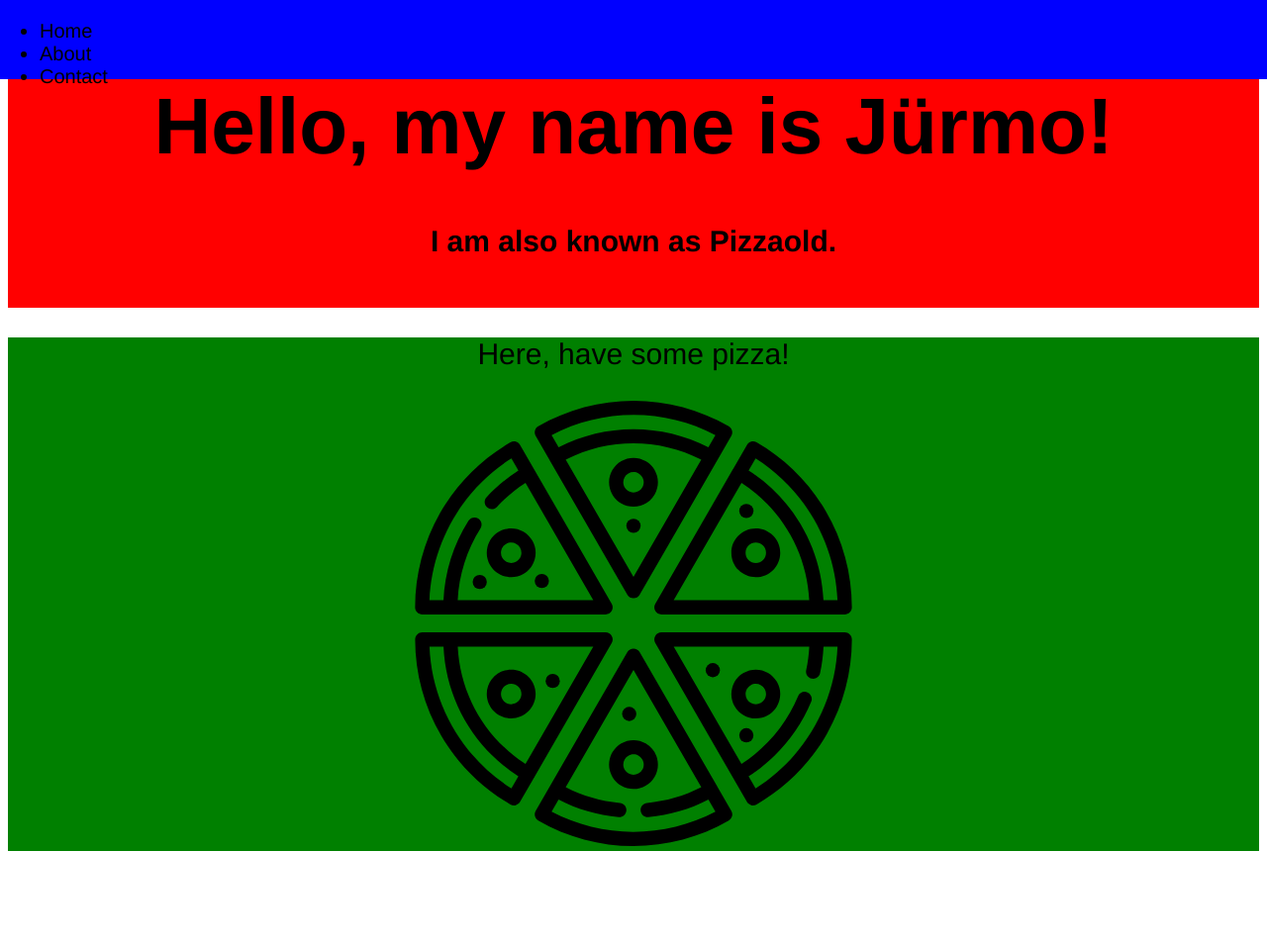
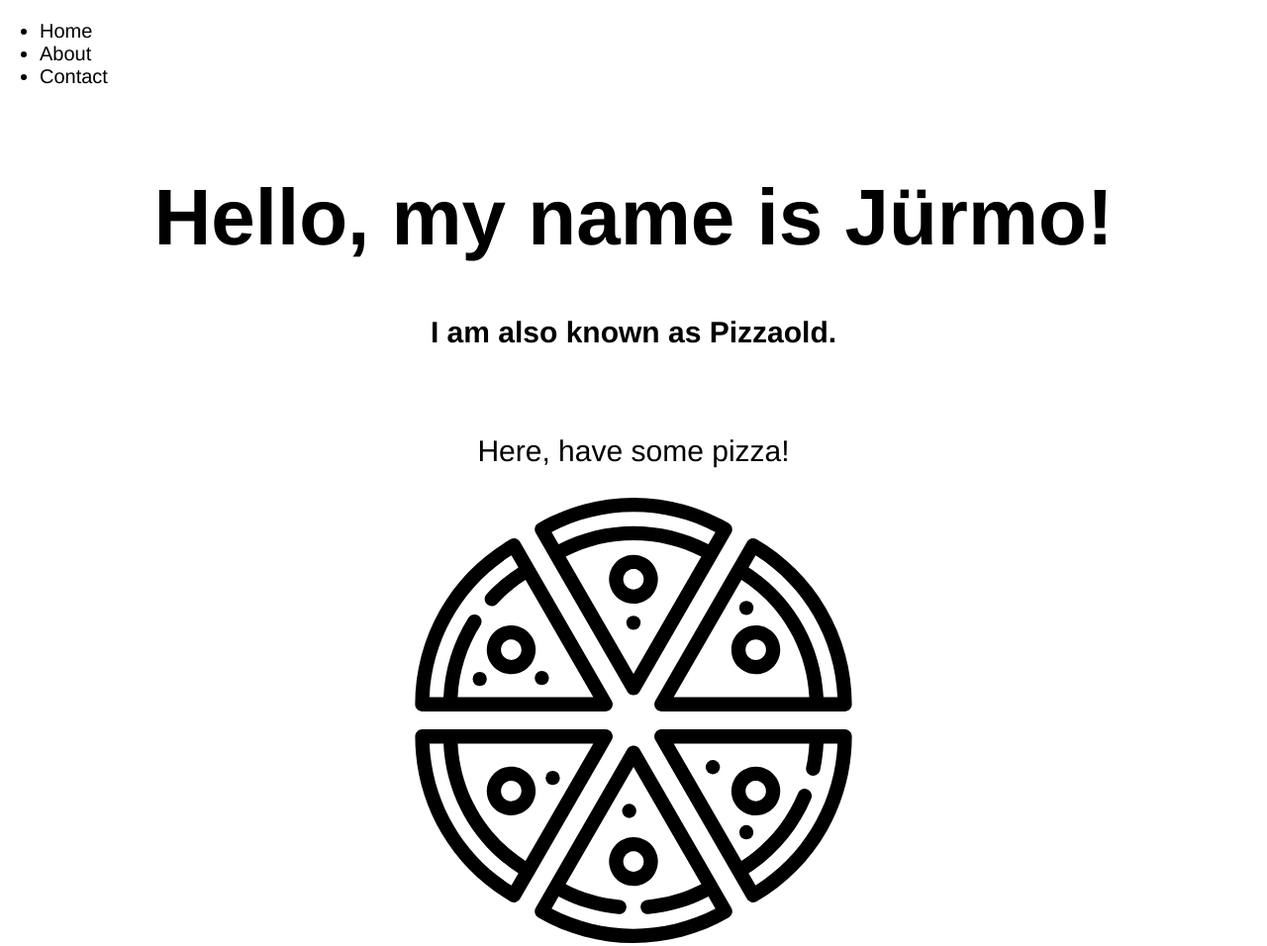
Before and after one commit to Pizzaold/Pizza-site, a plain HTML site: page index.html in a window 1280 px wide. Shown: the whole page at 99% size. Before the commit the page ends 868 px from the top, so only its background shows below. Drawn offline with Linux system fonts and the light colour scheme.

Commit message:
Fixed divs potition

```diff
--- a/index.html
+++ b/index.html
@@ -10,7 +10,7 @@
 	<h1>Hello, my name is Jürmo!</h1>
 	<p>I am also known as Pizzaold.</p>
 </div>
-<div align="center" style="background-color: green;">
+<div class="pizza">
 	<p>Here, have some pizza!</p>
 	<img src="images/pizza-svgrepo-com.svg" style="width:500px;height:450px;" alt="You don't have internet.">
 </div>
--- a/styles.css
+++ b/styles.css
@@ -25,7 +25,6 @@ a:hover {
     left: 0;
     width: 100%;
     height: 10%;
-    background-color: blue;
 }
 
 .title {
@@ -36,12 +35,16 @@ a:hover {
     padding: 0;
     padding-top: 20px;
     padding-bottom: 20px;
+    margin-top: 100px;
     text-align: center;
-    background-color: red;
     position: relative;
 }
 
-div {
-    margin: 0;
-    padding: 0;
+.pizza {
+    position: absolute;
+    left: 50%;
+    text-align: center;
+    transform: translate(-50%);
+    margin-top: 3px;
+    padding: 3px;
 }
```
